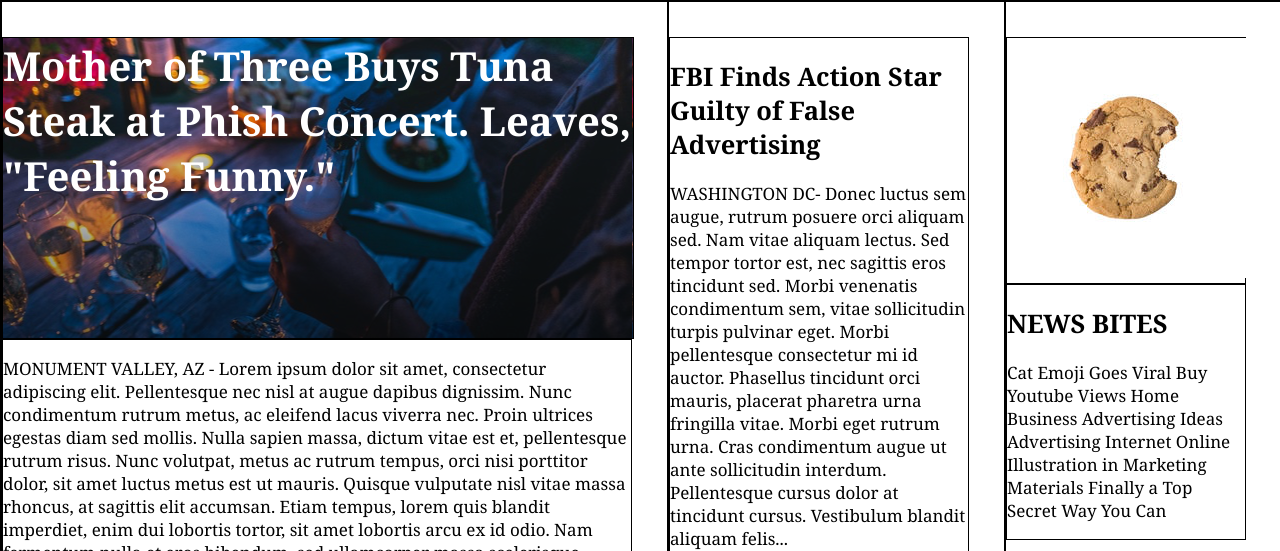
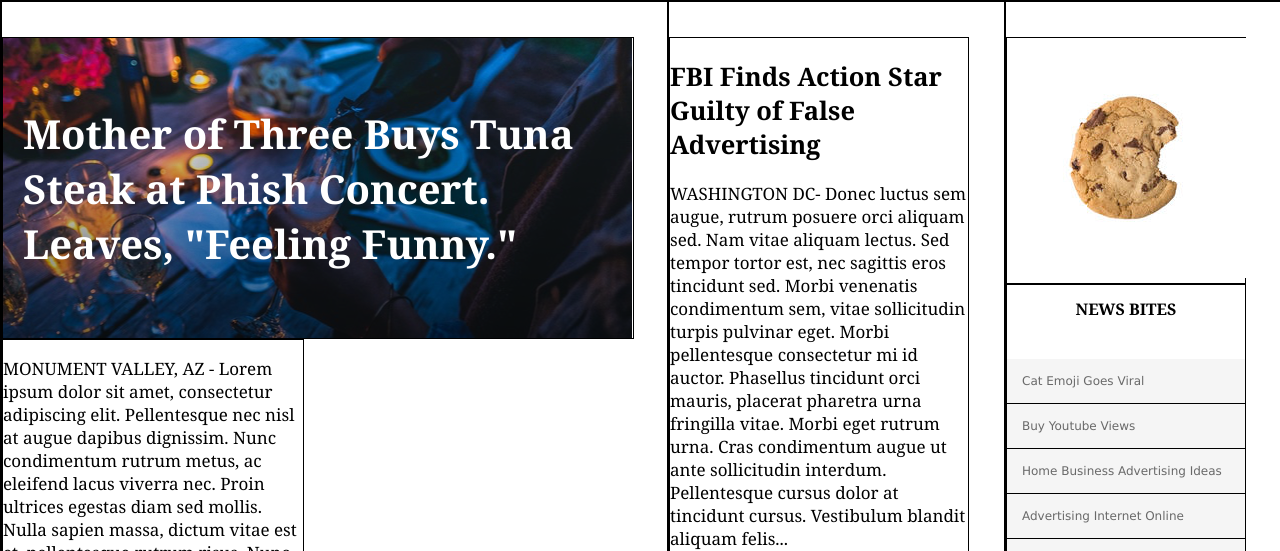
Before and after one commit to thankshermione/mytimes, a plain HTML site: page index.html in a window 1280 px wide. Shown: the part 81-632 px from the top of the page. Drawn offline with Linux system fonts and the light colour scheme.

Commit message:
continue (in doubt) laying out main content

```diff
--- a/index.html
+++ b/index.html
@@ -31,17 +31,17 @@
 				<div class="article image top">
 					<p>Mother of Three Buys Tuna Steak at Phish Concert. Leaves, "Feeling Funny."</p>
 				</div>
-				<div class="article">
+				<div class="article text neartop">
 					<p>MONUMENT VALLEY, AZ - Lorem ipsum dolor sit amet, consectetur adipiscing elit. Pellentesque nec nisl at augue dapibus dignissim. Nunc condimentum rutrum metus, ac eleifend lacus viverra nec. Proin ultrices egestas diam sed mollis. Nulla sapien massa, dictum vitae est et, pellentesque rutrum risus. Nunc volutpat, metus ac rutrum tempus, orci nisi porttitor dolor, sit amet luctus metus est ut mauris. Quisque vulputate nisl vitae massa rhoncus, at sagittis elit accumsan. Etiam tempus, lorem quis blandit imperdiet, enim dui lobortis tortor, sit amet lobortis arcu ex id odio. Nam fermentum nulla et eros bibendum, sed ullamcorper massa scelerisque. Vestibulum aliquet placerat leo a hendrerit. Nulla non sagittis neque. Nullam sit amet fringilla massa.</p>
 				</div>
-				<div class="article">
+				<div class="article text">
 					<h2>Orca Spends Vacation at Land World Puget</h2>
 					<p>PUGET, SO - Sed felis elit, faucibus et ipsum vel, vehicula ultrices purus. Sed congue odio vitae malesuada rhoncus. Integer vitae nisi pulvinar ante accumsan...</p>
 				</div>
 				<div class="article image earth">
 					<p>Earth Spins Backwards for 2017</p>
 				</div>
-				<div class="article">
+				<div class="article text">
 					<h2>Burger for Breakfast: How Early is too Early?</h2>
 					<p>Mew York, MY—Interdum et malesuada fames ac ante ipsum primis in faucibus. Pellentesque id quam facilisis, ultrices ante ut, rutrum enim. Praesent eu nisl erat.</p>
 				</div>
@@ -53,14 +53,14 @@
 			<!-- Middle Column -->
 
 			<div class="column middle">
-				<div class="article">
+				<div class="article text">
 					<h2>FBI Finds Action Star Guilty of False Advertising</h2>
 					<p>WASHINGTON DC- Donec luctus sem augue, rutrum posuere orci aliquam sed. Nam vitae aliquam lectus. Sed tempor tortor est, nec sagittis eros tincidunt sed. Morbi venenatis condimentum sem, vitae sollicitudin turpis pulvinar eget. Morbi pellentesque consectetur mi id auctor. Phasellus tincidunt orci mauris, placerat pharetra urna fringilla vitae. Morbi eget rutrum urna. Cras condimentum augue ut ante sollicitudin interdum. Pellentesque cursus dolor at tincidunt cursus. Vestibulum blandit aliquam felis...</p>
 				</div>
 				<div class="article image cat">
 					<p>Cats in Control- Is It a Thing?</p>
 				</div>
-				<div class="article">
+				<div class="article text">
 					<p>BROOKLYN, NY- In molestie nulla sodales sit amet. Proin vulputate, ipsum porta aliquam commodo, nunc nibh tincidunt lorem, vel consectetur neque mi vel neque. Mauris ultricies, nulla scelerisque sollicitudin lobortis, dui est sodales sapien, a vestibulum velit diam eget felis. Vivamus dignissim lacinia dolor, quis commodo tellus pellentesque in.</p>
 				</div>
 			</div>
@@ -71,9 +71,16 @@
 				<div class="article">
 					<img src="resources/images/newsbite.png" alt="cookie with bite taken out of it">
 				</div>
-				<div class="article">
+				<div class="article text">
 					<h2>NEWS BITES</h2>
-					<p>Cat Emoji Goes Viral Buy Youtube Views Home Business Advertising Ideas Advertising Internet Online Illustration in Marketing Materials Finally a Top Secret Way You Can</p>
+					<ul>
+						<li><a href="">Cat Emoji Goes Viral</a></li>
+						<li><a href="">Buy Youtube Views</a></li>
+						<li><a href="">Home Business Advertising Ideas</a></li>
+						<li><a href="">Advertising Internet Online</a></li>
+						<li><a href="">Illustration in Marketing Materials</a></li>
+						<li><a href="">Finally a Top Secret Way You Can</a></li>
+					</ul>
 				</div>
 			</div>
 		</div>
--- a/resources/css/style.css
+++ b/resources/css/style.css
@@ -71,8 +71,7 @@ body {
   font-size: 30px;
   color: white;
   display: flex;
-  justify-content: center;
-  align-items: flex-start;
+  align-items: center;
   height: 300px;
   width: 300px;
   text-align: center;
@@ -85,9 +84,14 @@ body {
 .article.image.top {
 	font-size: 40px;
 	background-image: url("../images/phish.png");
+	background-repeat: no-repeat;
 	height: 300px;
 	width: 630px;
 	text-align: left;
+}
+
+.article.image.top p {
+	padding-left: 20px;
 }
 
 .article.image.earth {
@@ -126,3 +130,40 @@ body {
 .column.right {
 	width: 240px;
 }
+
+.right h2 {
+	font-size: 16px;
+  font-weight: bold;
+  text-align: center;
+  padding-bottom: 25px;
+}
+
+.right ul {
+	background-color: WhiteSmoke;
+  font-family: Verdana;
+  font-size: 12px;
+  color: DimGray;
+  margin: 0;
+  list-style-type: none;
+  padding: 0;
+}
+
+.right li {
+	border-bottom: 1px solid black;
+	padding: 15px;
+}
+
+li a {
+	text-decoration: none;
+  color: DimGray;
+}
+
+.neartop {
+	height: initial;
+	width: initial;
+}
+
+.left .article.text {
+	width: 300px;
+	flex-flow: column wrap;
+}
```
